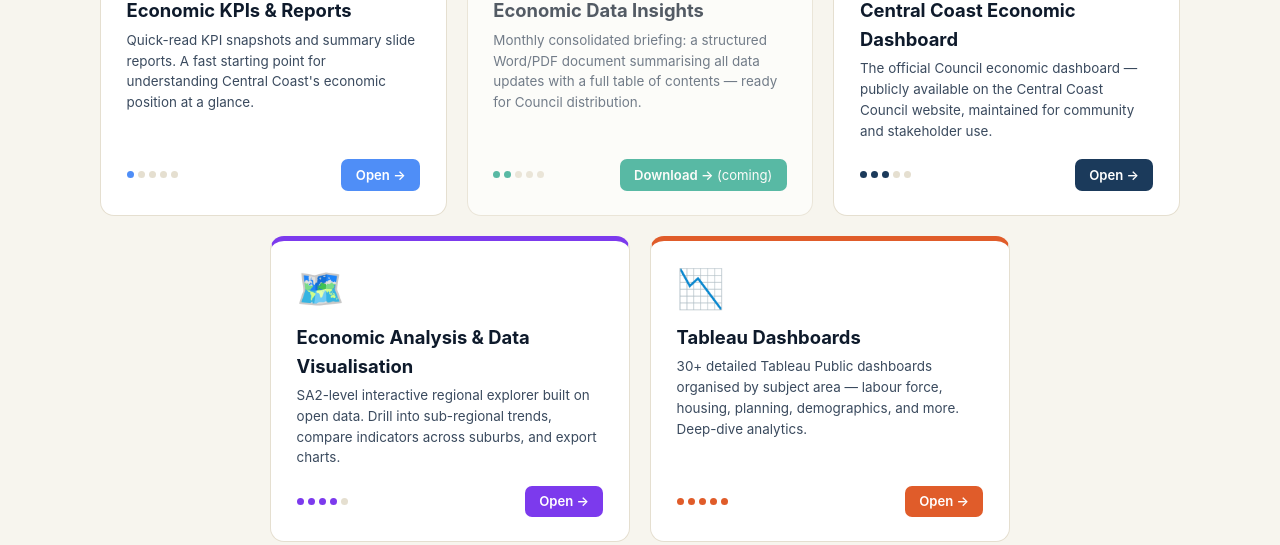
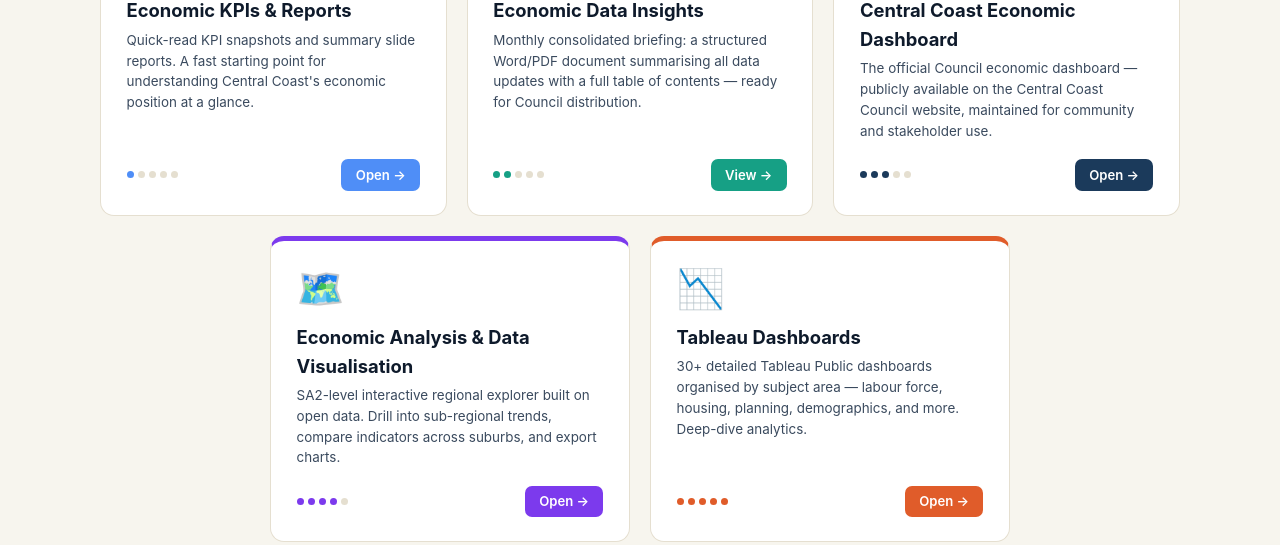
Before and after one commit to pspedding/councildata-ai, a plain HTML site: page index.html in a window 1280 px wide. Shown: the part 555-1100 px from the top of the page. Drawn offline with Linux system fonts and the light colour scheme.

Commit message:
Wire up monthly insights doc card to Dropbox PDF link

```diff
--- a/index.html
+++ b/index.html
@@ -296,9 +296,8 @@
           </div>
         </a>
 
-        <!-- 2. Monthly insights doc — placeholder URL: update when hosted -->
-        <!-- TODO: Replace href="#" with the hosted link (Dropbox shared, GitHub, Google Drive, etc.) -->
-        <a class="card pending" data-c="2" href="#" target="_blank" rel="noopener">
+        <!-- 2. Monthly insights doc — Dropbox PDF link; update href each month when new doc is published -->
+        <a class="card" data-c="2" href="https://www.dropbox.com/scl/fi/q9gx0dj5x304msdeeezkj/Council_Data_Updates_11.05.26.pdf?rlkey=001y3lwcerf49ujyr79wofsc9&st=c7f9dtyz&dl=0" target="_blank" rel="noopener">
           <div class="card-icon">📄</div>
           <div class="card-title">Economic Data Insights</div>
           <div class="card-sub">
@@ -309,7 +308,7 @@
             <div class="complexity-dots" title="Complexity: 2 of 5">
               <span class="on"></span><span class="on"></span><span></span><span></span><span></span>
             </div>
-            <span class="card-btn">Download →</span>
+            <span class="card-btn">View →</span>
           </div>
         </a>
 
```
